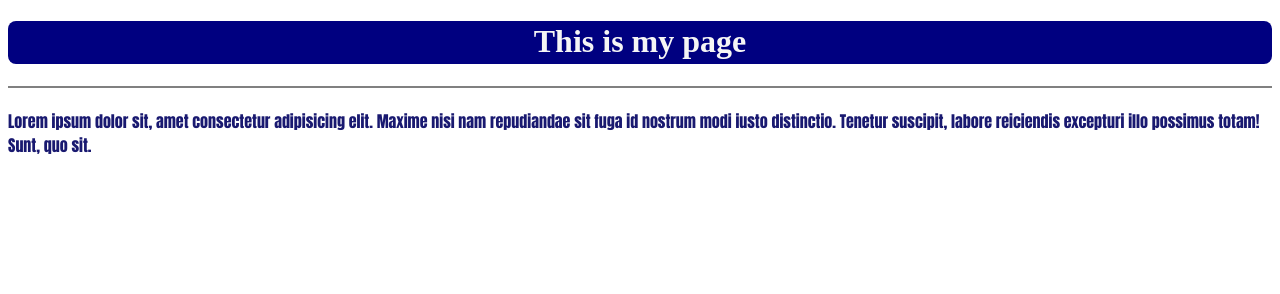
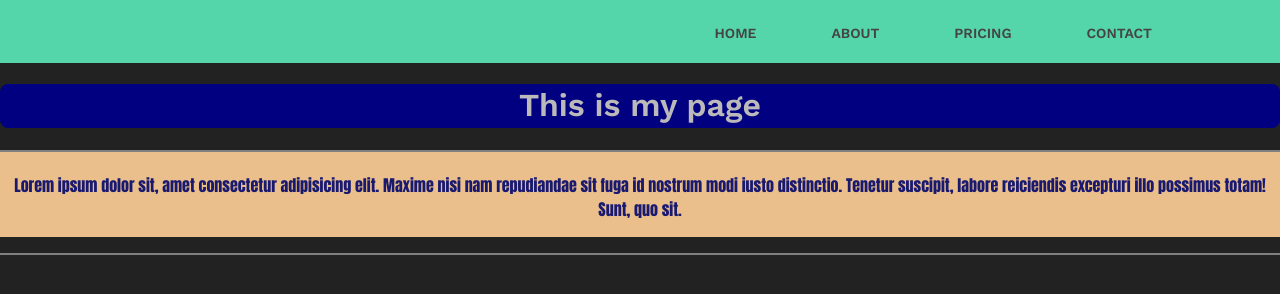
Before and after one commit to dkasatchkow/project_test, a plain HTML site: page index.html in a window 1280 px wide. Drawn offline with nearby package versions, Linux system fonts and the light colour scheme.

Commit message:
fixed formatting

```diff
--- a/index.html
+++ b/index.html
@@ -8,13 +8,27 @@
     <link rel="stylesheet" href="static/index.css">
 </head>
 <body>
-
-<div class="nav">
+    <header>
+        <div class="container">
+            <h1 class="logo"></h1>
+            <nav>
+                <ul>
+                    <li><a href="#">Home</a></li>
+                    <li><a href="#">About</a></li>
+                    <li><a href="#">Pricing</a></li>
+                    <li><a href="#">Contact</a></li>
+                </ul>
+            </nav>
+        </div>
+        </header>
+<div class="banner">
     <h1 class="title">This is my page</h1>
 </div>
 <div class="line"></div>
 <div class="text_body">
     <p>Lorem ipsum dolor sit, amet consectetur adipisicing elit. Maxime nisi nam repudiandae sit fuga id nostrum modi iusto distinctio. Tenetur suscipit, labore reiciendis excepturi illo possimus totam! Sunt, quo sit.</p>
 </div>
+<div class="line"></div>
+
 </body>
 </html>
--- a/static/index.css
+++ b/static/index.css
@@ -1,16 +1,72 @@
-.body {
-    background-color: bisque;
+@import url('https://fonts.googleapis.com/css?family=Work+Sans:400,600');
+body {
+    background-color: #222;
+    margin: 0;
+    font-family: 'Work Sans',sans-serif;
+    font-weight: 800;
+}
+.container{
+    width:80%;
+    margin: 0 auto;
+}
+header{
+    background-color: #55d6aa;
+}
+header::after{
+    content: '';
+    display: table;
+    clear: both;
+}
+.logo {
+    float:left;
+    padding: 10px 0;
+}
+nav{
+    float: right;
+}
+nav ul{
+    margin:0;
+    padding: 0;
+    list-style: none;
+}
+nav li{
+    display: inline-block;
+    margin-left: 70px;
+    padding-top: 23px;
+    position: relative;
+}
+nav a{
+    color: #444;
+    text-decoration: none;
+    text-transform: uppercase;
+    font-size: 14px;
+}
+nav a:hover{
+    color: #000;
+}
+nav a::before{
+    content: '';
+    display: block;
+    height:5px;
+    background-color: #444;
+    position:absolute;
+    top:0;
+    width:0%;
+    transition: all ease-in-out 250ms;
+}
 
+nav a:hover::before{
+    width: 100%;
 }
 
 .title{
     text-align: center;
-    color: whitesmoke;
+    color: rgb(187, 185, 185);
     padding-top: 2px;
     padding-bottom: 4px;
 }
 
-.nav{
+.banner{
     width: 100%;
     margin: auto;
     border-radius:0.5em;
@@ -24,8 +80,13 @@
 .text_body{
     padding-top: 5px;
     text-align: left;
+    background-color: rgb(234, 191, 139);
+    height: min-content;
 }
 .text_body>p{
     font-family: Impact, Haettenschweiler, 'Arial Narrow Bold', sans-serif;
     color:midnightblue;
+    font-weight:200;
+    text-align: center;
+    padding-bottom: 1em;
 }
```
